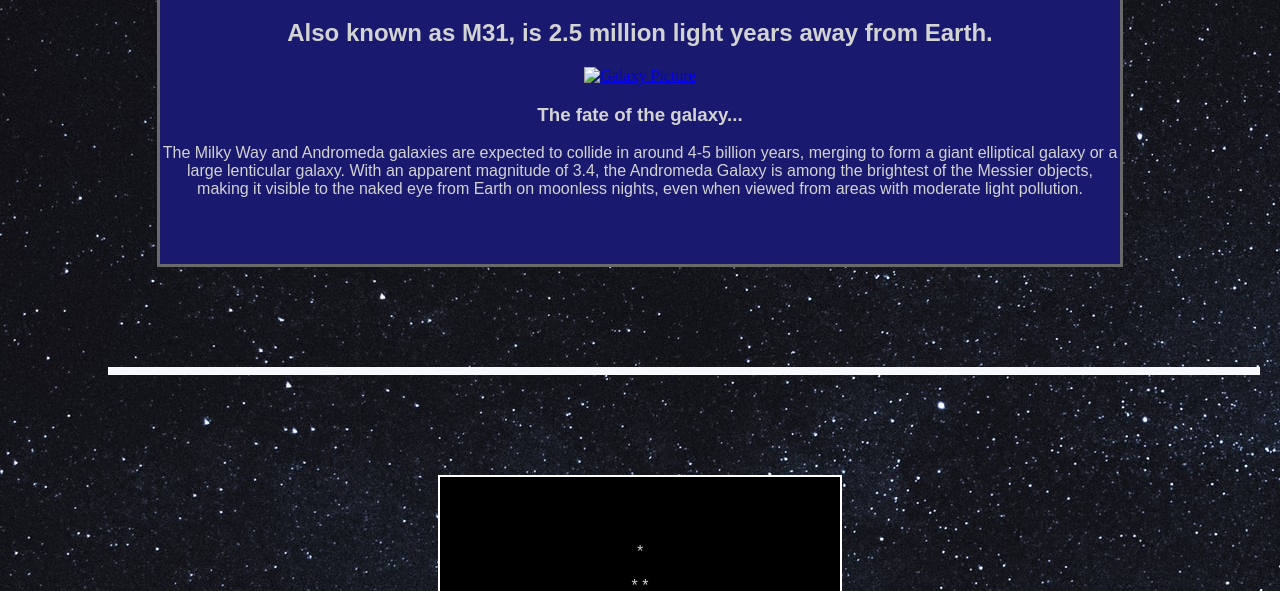
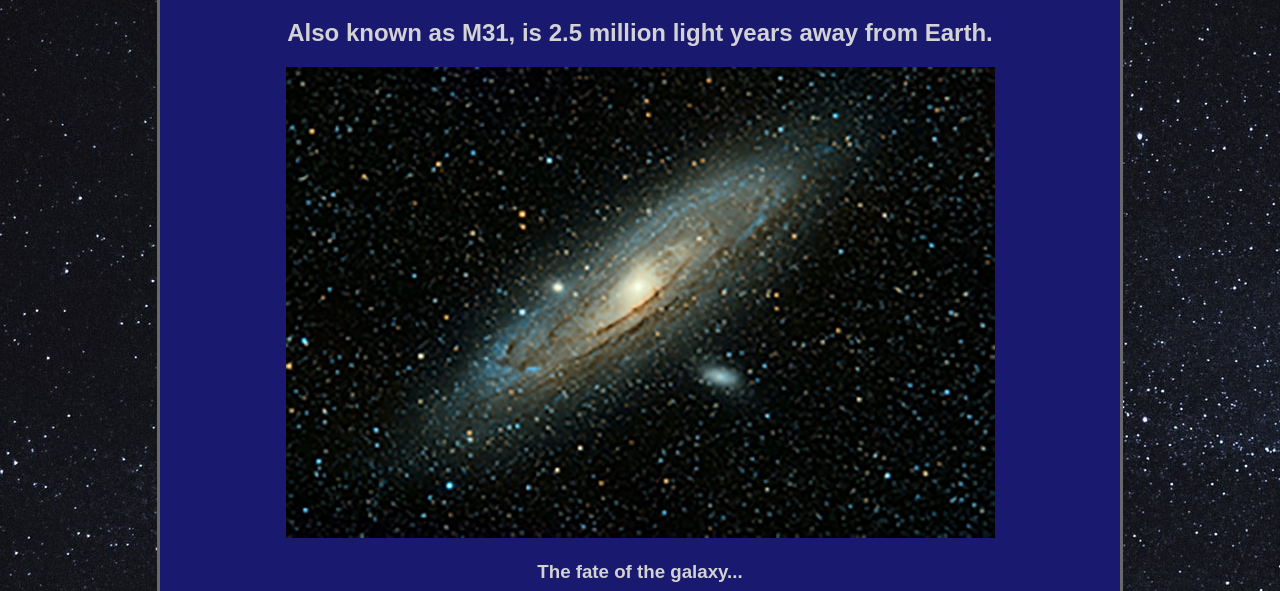
Before and after one commit to rochelle67/kriewaldtro.github.io, a plain HTML site: page index.html in a window 1280 px wide. Shown: the part 209-800 px from the top of the page. Drawn offline with Linux system fonts and the light colour scheme; files whose address does not match are found by name.

Commit message:
Update index.html

```diff
--- a/index.html
+++ b/index.html
@@ -19,7 +19,7 @@
 						<h2>Also known as M31, is 2.5 million light years away from Earth. </h2>
 
 						<a href="https://earthsky.org/clusters-nebulae-galaxies/andromeda-galaxy-closest-spiral-to-milky-way/">
-						<img src="websiteimages/andromeda.jpg" alt="Galaxy Picture">
+						<img src="andromeda.jpg" alt="Galaxy Picture">
 						</a>
 						<h3>The fate of the galaxy...</h3>
 					<p>The Milky Way and Andromeda galaxies are expected to collide in around 4-5 billion years, merging to form a giant elliptical galaxy or a large lenticular galaxy. With an apparent magnitude of 3.4, the Andromeda Galaxy is among the brightest of the Messier objects, making it visible to the naked eye from Earth on moonless nights, even when viewed from areas with moderate light pollution.</p>
```
